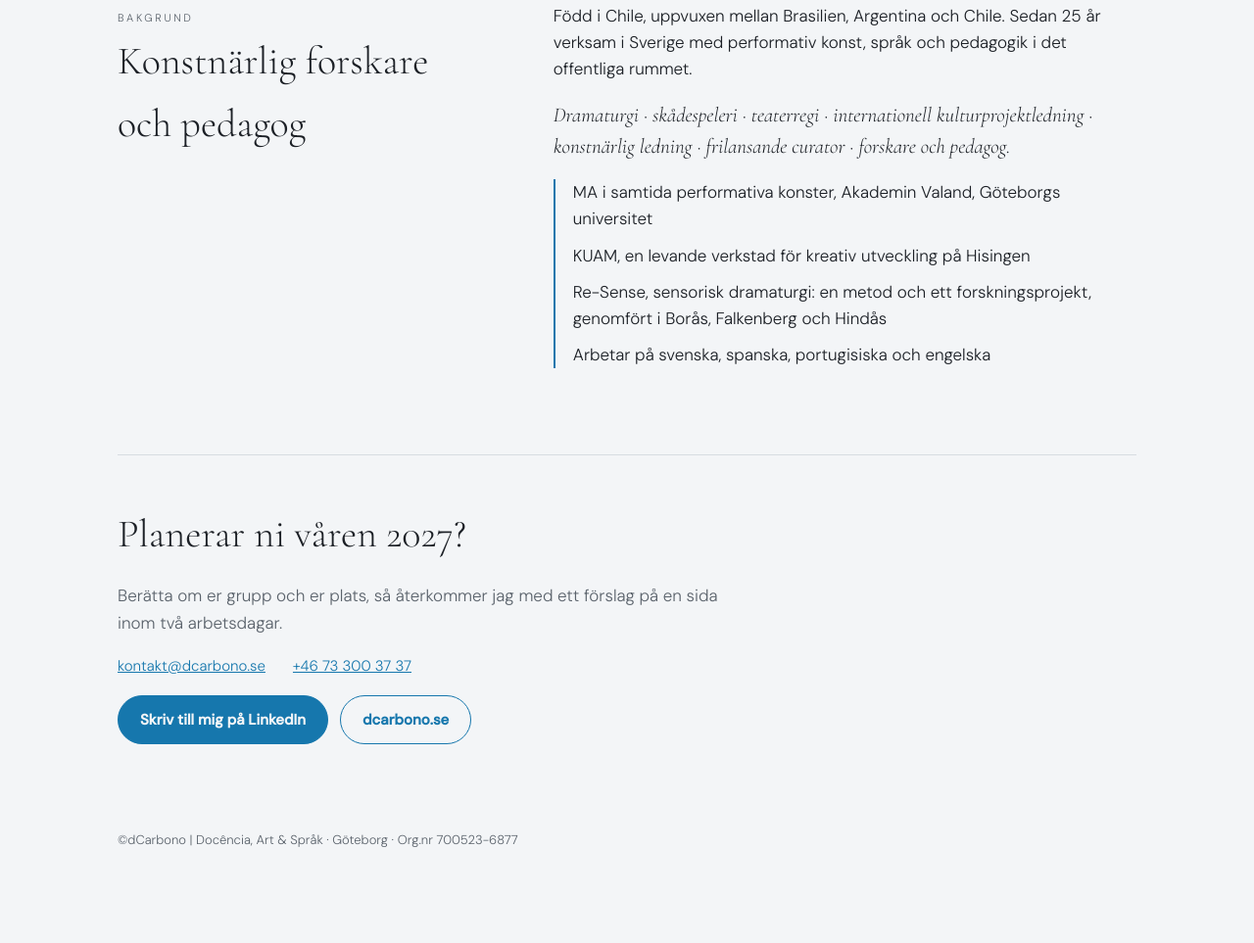
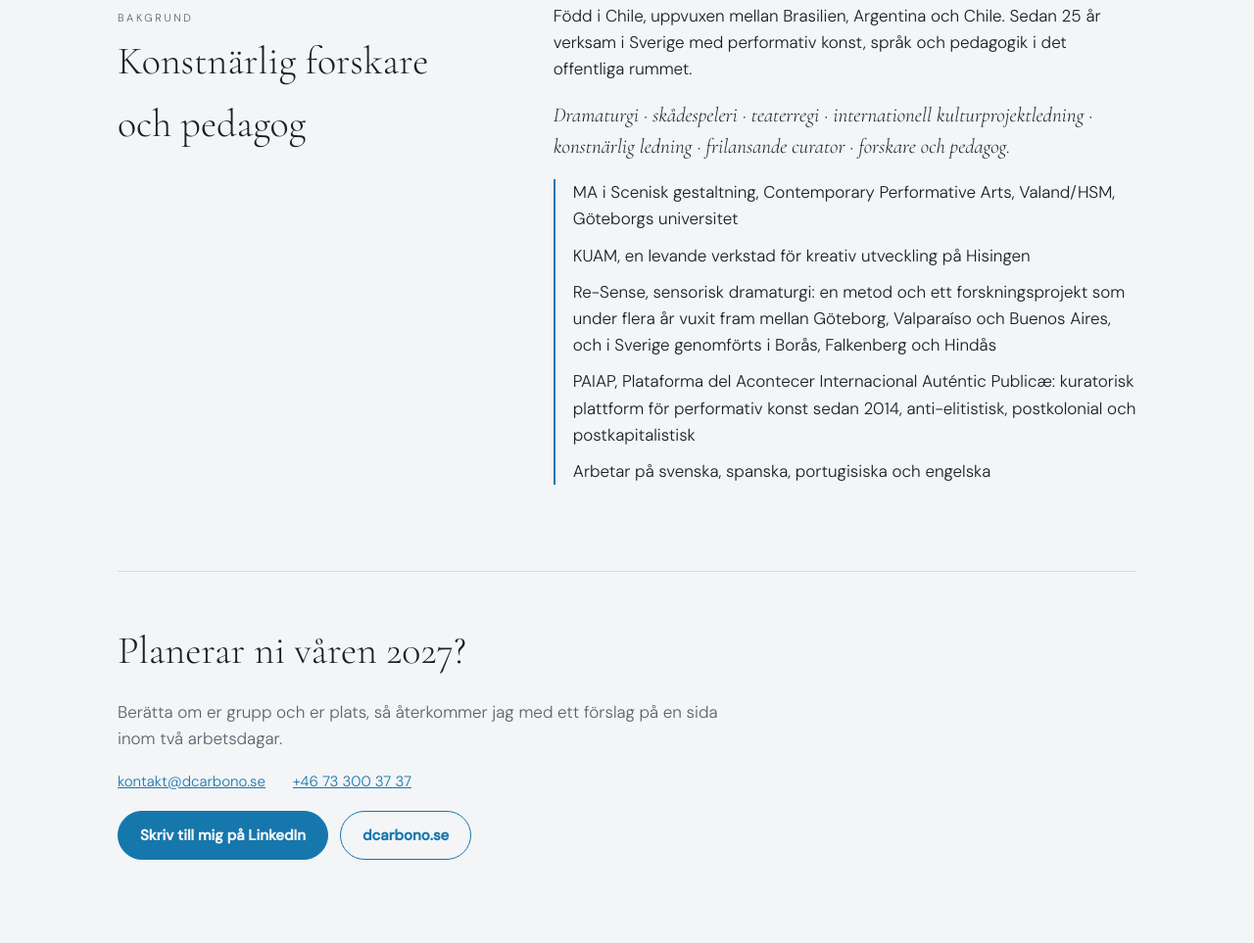
Before and after one commit to Etoras/dcarbono, a plain HTML site: page uppdrag/index.html in a window 1280 px wide. Shown: the part 1748-2711 px from the top of the page at 98% size. Before the commit the page ends 2689 px from the top, so only its background shows below. Drawn offline with nearby package versions, Linux system fonts and the light colour scheme.

Commit message:
Uppdrag: MA-titel, Re-Sense lokalt och internationellt, PAIAP
Co-Authored-By: Claude Opus 5.5 <noreply@anthropic.com>
Claude-Session: https://claude.ai/code/session_01NMzPAwP1rgPKkvWrLi5p2S

```diff
--- a/uppdrag/index.html
+++ b/uppdrag/index.html
@@ -165,9 +165,10 @@ footer{font-size:13px;color:var(--muted)}
       <p>Född i Chile, uppvuxen mellan Brasilien, Argentina och Chile. Sedan 25 år verksam i Sverige med performativ konst, språk och pedagogik i det offentliga rummet.</p>
       <p class="roles">Dramaturgi · skådespeleri · teaterregi · internationell kulturprojektledning · konstnärlig ledning · frilansande curator · forskare och pedagog.</p>
       <ul class="facts">
-        <li>MA i samtida performativa konster, Akademin Valand, Göteborgs universitet</li>
+        <li>MA i Scenisk gestaltning, Contemporary Performative Arts, Valand/HSM, Göteborgs universitet</li>
         <li>KUAM, en levande verkstad för kreativ utveckling på Hisingen</li>
-        <li>Re-Sense, sensorisk dramaturgi: en metod och ett forskningsprojekt, genomfört i Borås, Falkenberg och Hindås</li>
+        <li>Re-Sense, sensorisk dramaturgi: en metod och ett forskningsprojekt som under flera år vuxit fram mellan Göteborg, Valparaíso och Buenos Aires, och i Sverige genomförts i Borås, Falkenberg och Hindås</li>
+        <li>PAIAP, Plataforma del Acontecer Internacional Auténtic Publicæ: kuratorisk plattform för performativ konst sedan 2014, anti-elitistisk, postkolonial och postkapitalistisk</li>
         <li>Arbetar på svenska, spanska, portugisiska och engelska</li>
       </ul>
     </div>
```
